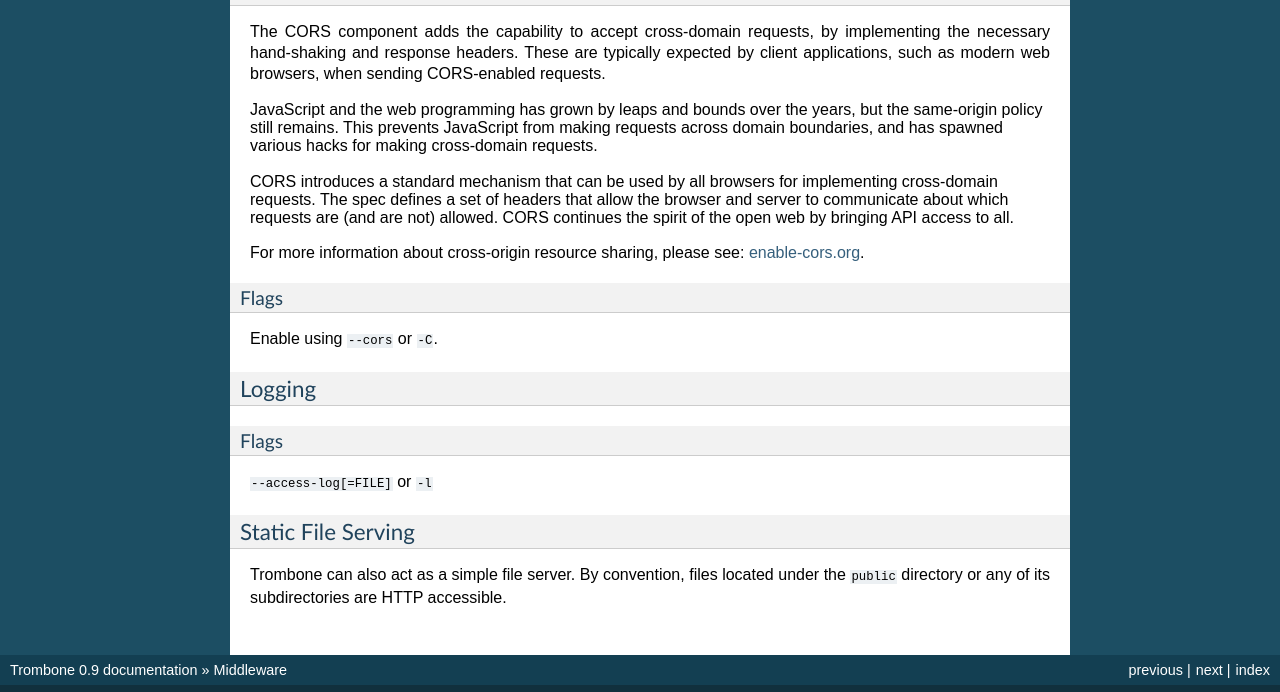
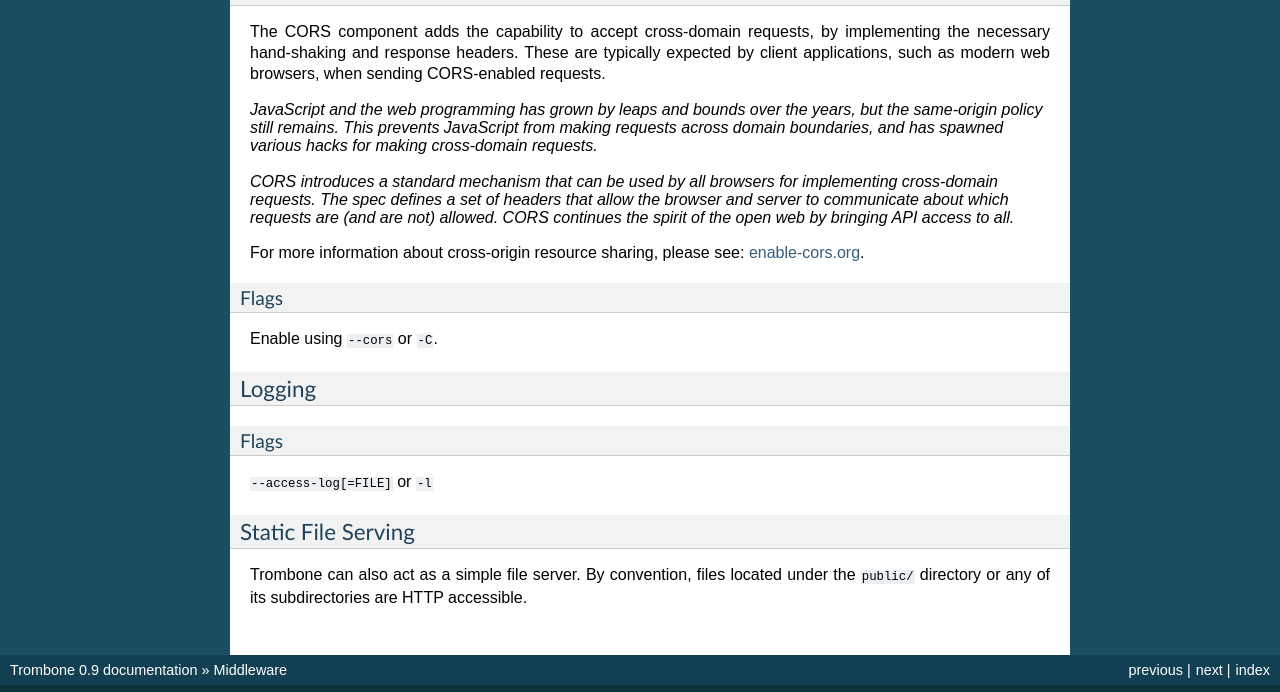
Before and after one commit to laserpants/trombone, a Sphinx documentation site: the page built from docs/middleware.rst, in a window 1280 px wide. Shown: the part 778-1470 px from the top of the page. Built offline with Sphinx 7.4.7, drawn with Linux system fonts in a browser that asks for light colours.

Commit message:
Edit docs.

```diff
--- a/docs/middleware.rst
+++ b/docs/middleware.rst
@@ -36,9 +36,9 @@ CORS
 
 The CORS component adds the capability to accept cross-domain requests, by implementing the necessary hand-shaking and response headers. These are typically expected by client applications, such as modern web browsers, when sending CORS-enabled requests.
 
-| JavaScript and the web programming has grown by leaps and bounds over the years, but the same-origin policy still remains. This prevents JavaScript from making requests across domain boundaries, and has spawned various hacks for making cross-domain requests.
+| *JavaScript and the web programming has grown by leaps and bounds over the years, but the same-origin policy still remains. This prevents JavaScript from making requests across domain boundaries, and has spawned various hacks for making cross-domain requests.*
 |
-| CORS introduces a standard mechanism that can be used by all browsers for implementing cross-domain requests. The spec defines a set of headers that allow the browser and server to communicate about which requests are (and are not) allowed. CORS continues the spirit of the open web by bringing API access to all.
+| *CORS introduces a standard mechanism that can be used by all browsers for implementing cross-domain requests. The spec defines a set of headers that allow the browser and server to communicate about which requests are (and are not) allowed. CORS continues the spirit of the open web by bringing API access to all.*
 
 For more information about cross-origin resource sharing, please see: `enable-cors.org <http://enable-cors.org>`_.
 
@@ -58,4 +58,4 @@ Flags
 Static File Serving
 *******************
 
-Trombone can also act as a simple file server. By convention, files located under the ``public`` directory or any of its subdirectories are HTTP accessible.
+Trombone can also act as a simple file server. By convention, files located under the ``public/`` directory or any of its subdirectories are HTTP accessible.
```
